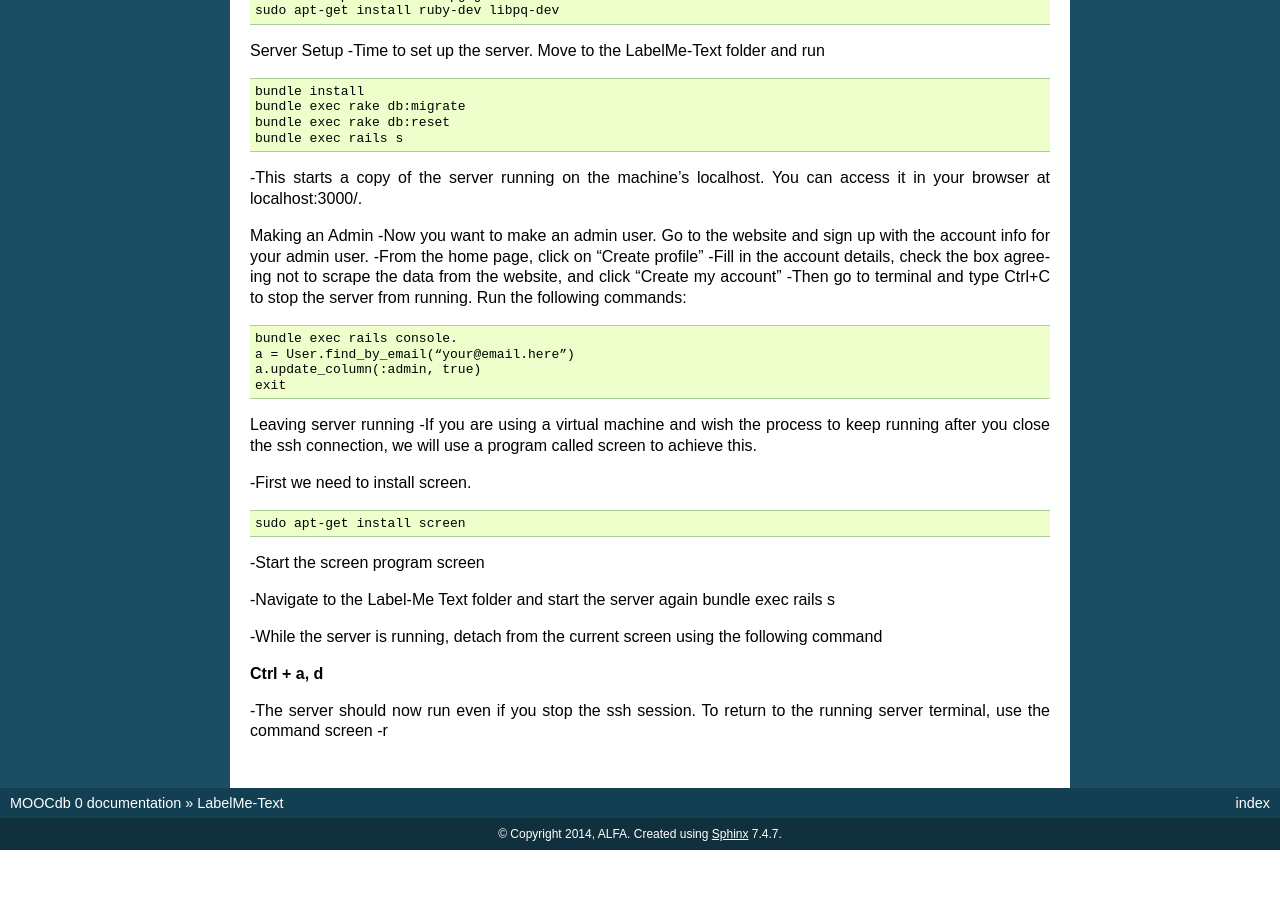
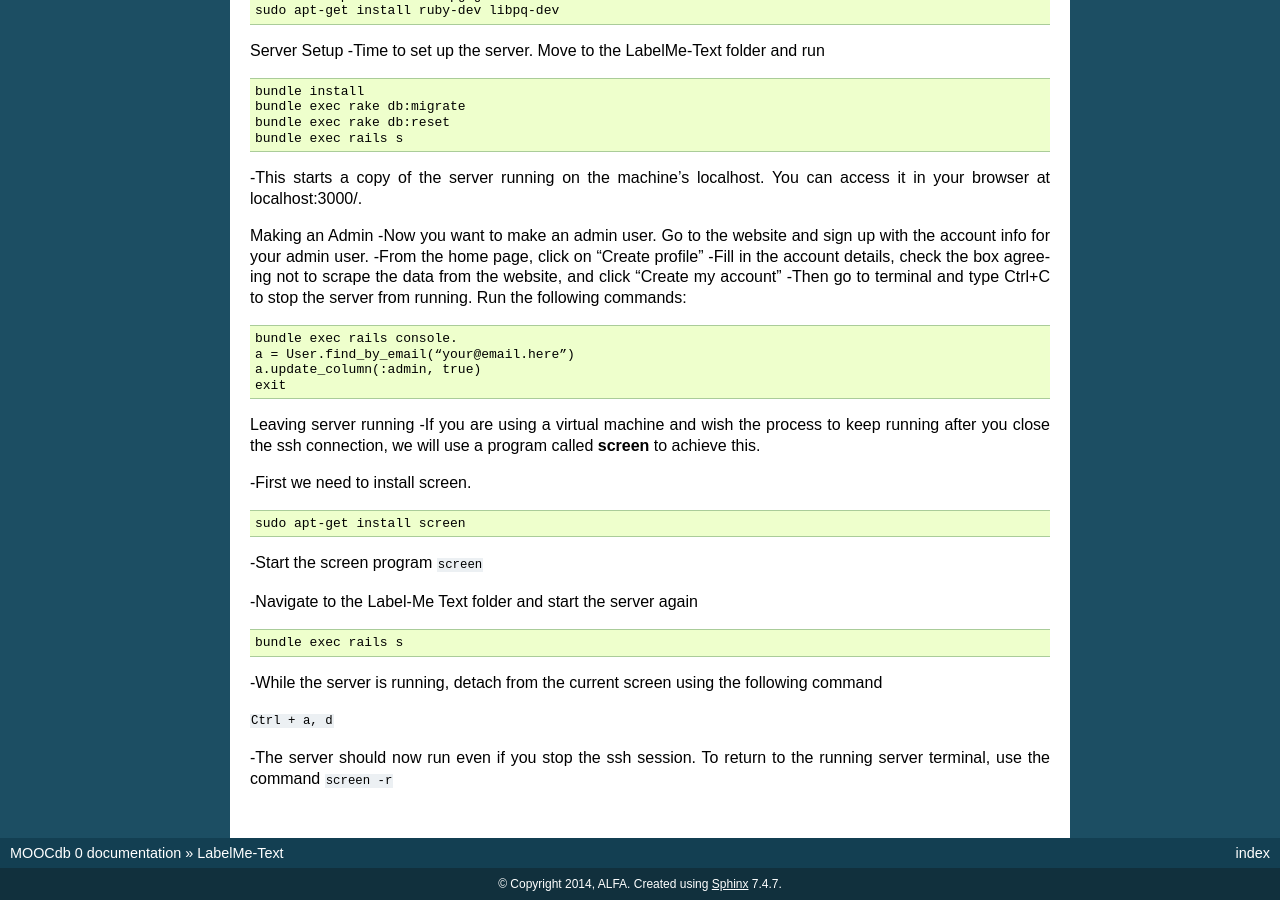
Before and after one commit to MOOCdb/MOOCdbDocs, a Sphinx documentation site: the page built from docs/LabelMe-Text.rst, in a window 1280 px wide and 900 px high, scrolled down 623 px. Built offline with Sphinx 7.4.7, drawn with Linux system fonts in a browser that asks for light colours; before the commit the page ends 1473 px from its top, so only the background shows below that.

Commit message:
Update LabelMe-Text.rst

```diff
--- a/docs/LabelMe-Text.rst
+++ b/docs/LabelMe-Text.rst
@@ -73,7 +73,7 @@ Making an Admin
    exit
 
 Leaving server running
--If you are using a virtual machine and wish the process to keep running after you close the ssh connection, we will use a program called screen to achieve this.
+-If you are using a virtual machine and wish the process to keep running after you close the ssh connection, we will use a program called **screen** to achieve this.
 
 -First we need to install screen.
 
@@ -82,14 +82,17 @@ Leaving server running
    sudo apt-get install screen
 
 -Start the screen program
-screen
+``screen``
 
 -Navigate to the Label-Me Text folder and start the server again
-bundle exec rails s
+
+.. code-block:: phyton
+
+   bundle exec rails s
 
 -While the server is running, detach from the current screen using the following command
 
-**Ctrl + a, d**
+``Ctrl + a, d``
 
 -The server should now run even if you stop the ssh session.  To return to the running server terminal, use the command
-screen -r
+``screen -r``
```
